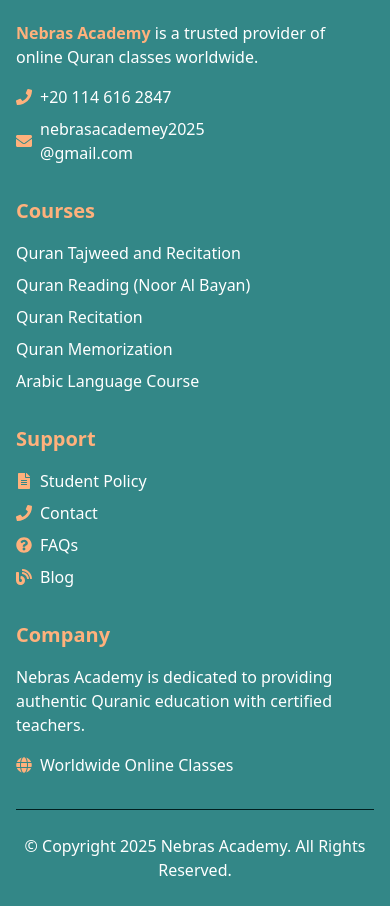
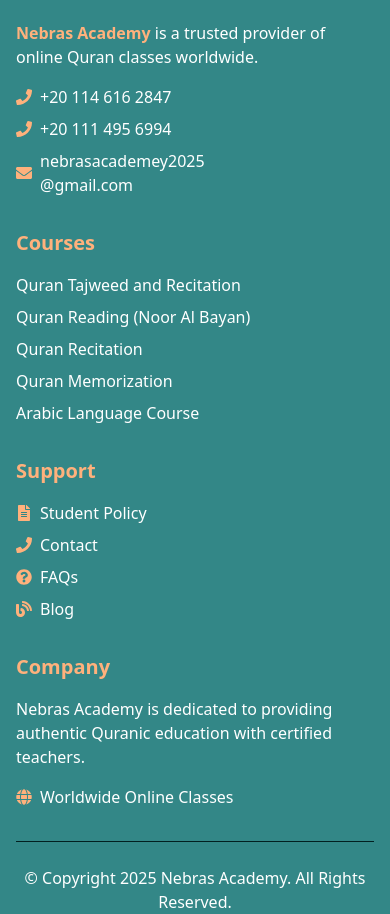
Before and after one commit to abdelrahmanfathyradwan/nebrasAcademy, a React (Vite) app: page / in a window 390 px wide. Shown: the part 6767-7681 px from the top of the page. Built offline with nearby package versions, Linux system fonts and the light colour scheme.

Commit message:
Add additional phone number to Footer component
Added a second phone number to the footer.

```diff
--- a/src/components/Footer.jsx
+++ b/src/components/Footer.jsx
@@ -14,6 +14,10 @@
             <div className="flex items-center mb-2">
               <FaPhone className="mr-2 text-primary-300" />
               <span>+20 114 616 2847</span>
+            </div>
+            <div className="flex items-center mb-2">
+              <FaPhone className="mr-2 text-primary-300" />
+              <span>+20 111 495 6994</span>
             </div>
             <div className="flex items-center">
               <FaEnvelope className="mr-2 text-primary-300" />
```
